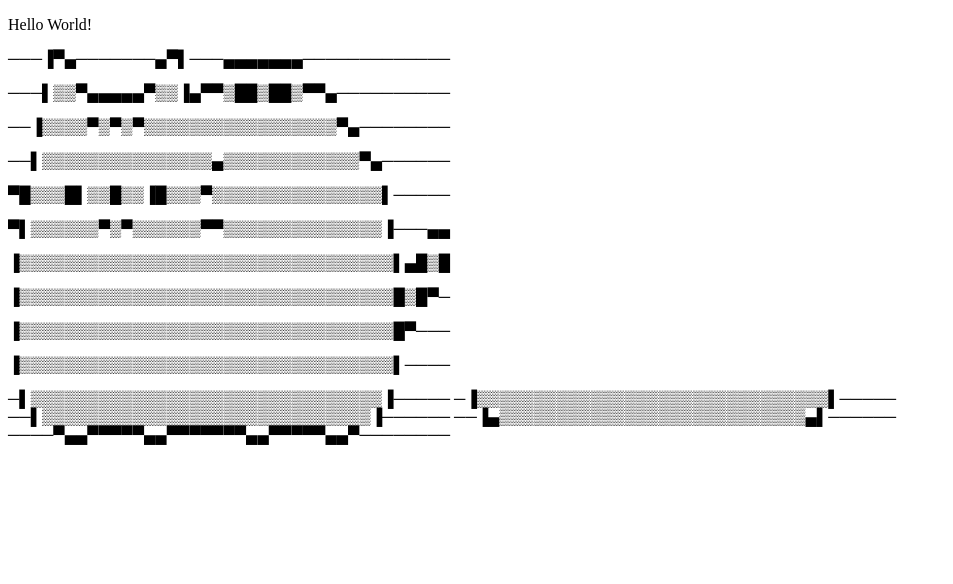
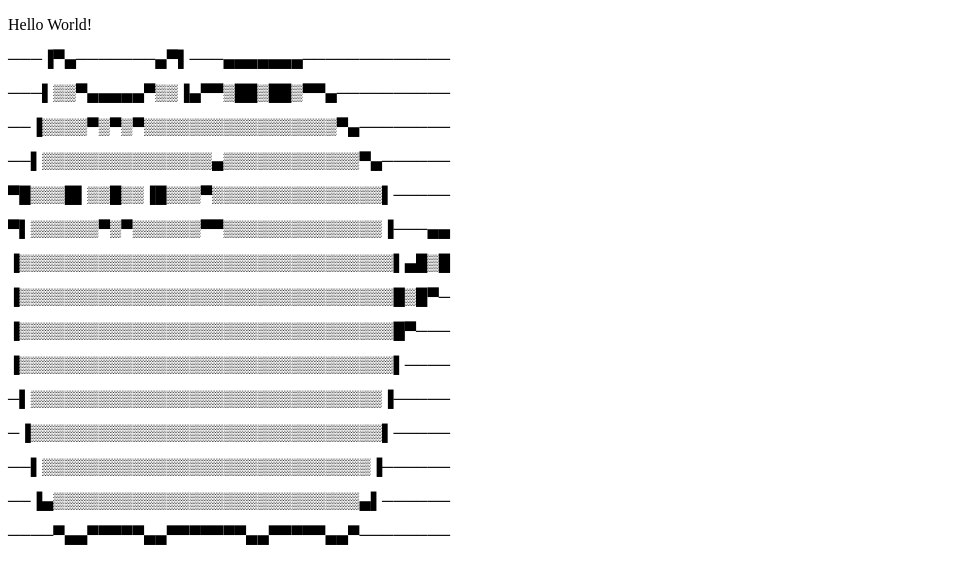
Before and after one commit to dmhiggs/dmhiggs.github.io, a plain HTML site: page pusheen.html in a window 1280 px wide. Shown: the whole page, without its empty margins (0-953 px from the left). Drawn offline with Linux system fonts and the light colour scheme.

Commit message:
Update pusheen.html

```diff
--- a/pusheen.html
+++ b/pusheen.html
@@ -14,11 +14,11 @@
     <p>▐▒▒▒▒▒▒▒▒▒▒▒▒▒▒▒▒▒▒▒▒▒▒▒▒▒▒▒▒▒▒▒▒▒█▒█▀─</p>
     <p>▐▒▒▒▒▒▒▒▒▒▒▒▒▒▒▒▒▒▒▒▒▒▒▒▒▒▒▒▒▒▒▒▒▒█▀───</p>
     <p>▐▒▒▒▒▒▒▒▒▒▒▒▒▒▒▒▒▒▒▒▒▒▒▒▒▒▒▒▒▒▒▒▒▒▌────</p>
-    ─▌▒▒▒▒▒▒▒▒▒▒▒▒▒▒▒▒▒▒▒▒▒▒▒▒▒▒▒▒▒▒▒▐─────
-    ─▐▒▒▒▒▒▒▒▒▒▒▒▒▒▒▒▒▒▒▒▒▒▒▒▒▒▒▒▒▒▒▒▌─────
-    ──▌▒▒▒▒▒▒▒▒▒▒▒▒▒▒▒▒▒▒▒▒▒▒▒▒▒▒▒▒▒▐──────
-    ──▐▄▒▒▒▒▒▒▒▒▒▒▒▒▒▒▒▒▒▒▒▒▒▒▒▒▒▒▒▄▌──────
-    ────▀▄▄▀▀▀▀▀▄▄▀▀▀▀▀▀▀▄▄▀▀▀▀▀▄▄▀────────
+    <p>─▌▒▒▒▒▒▒▒▒▒▒▒▒▒▒▒▒▒▒▒▒▒▒▒▒▒▒▒▒▒▒▒▐─────</p>
+    <p>─▐▒▒▒▒▒▒▒▒▒▒▒▒▒▒▒▒▒▒▒▒▒▒▒▒▒▒▒▒▒▒▒▌─────</p>
+    <p>──▌▒▒▒▒▒▒▒▒▒▒▒▒▒▒▒▒▒▒▒▒▒▒▒▒▒▒▒▒▒▐──────</p>
+    <p>──▐▄▒▒▒▒▒▒▒▒▒▒▒▒▒▒▒▒▒▒▒▒▒▒▒▒▒▒▒▄▌──────</p>
+    <p>────▀▄▄▀▀▀▀▀▄▄▀▀▀▀▀▀▀▄▄▀▀▀▀▀▄▄▀────────</p>
 
 
   </body>
```
